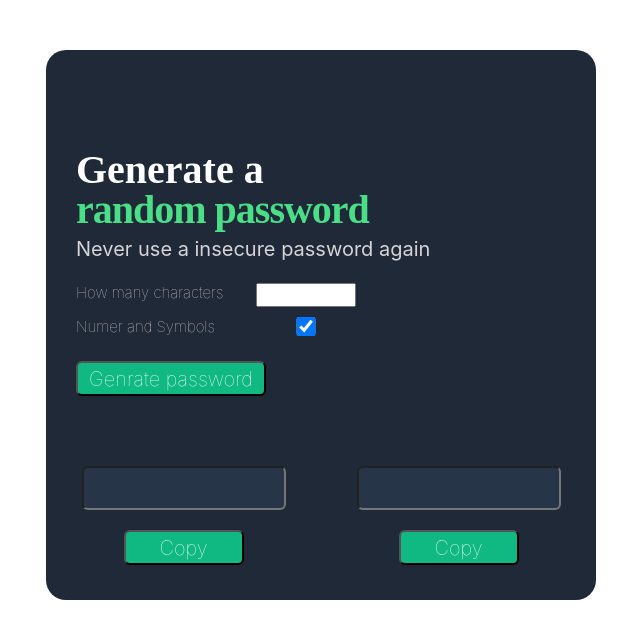
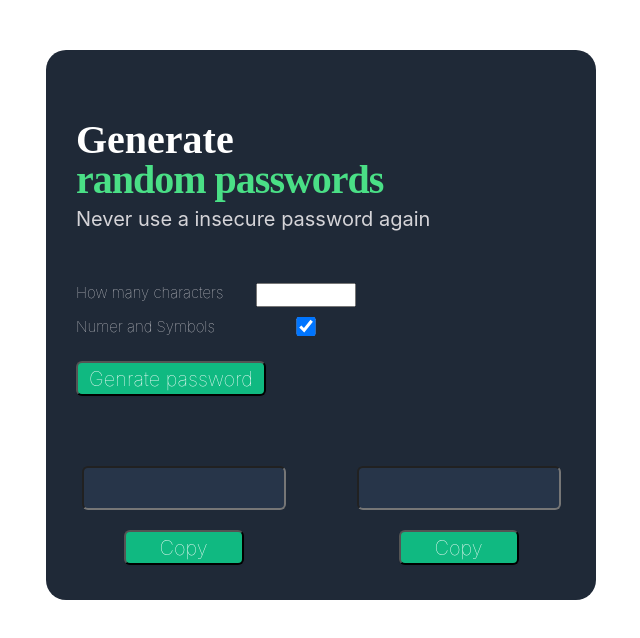
Before and after one commit to Ikamrava/Password-Gen, a plain HTML site: page index.html in a window 1280 px wide. Shown: the whole page, without its empty margins (319-959 px from the left). Drawn offline with Linux system fonts and the light colour scheme.

```diff
--- a/index.html
+++ b/index.html
@@ -12,8 +12,8 @@
   <body>
     <article>
       <div class="body">
-        <h1>Generate a</h1>
-        <h2>random password</h2>
+        <h1>Generate</h1>
+        <h2>random passwords</h2>
         <h3>Never use a insecure password again</h3>
 
 
--- a/style.css
+++ b/style.css
@@ -23,7 +23,7 @@ input {
 
 .body h1 {
   color: white;
-  padding-top: 100px;
+  padding-top: 70px;
   font-family: "Karla";
   font-style: normal;
   font-weight: 800;
@@ -87,7 +87,7 @@ input {
   display: grid;
   grid-template-columns: 200px 100px;
   gap: 10px;
-  margin-top: 20px;
+  margin-top: 50px;
   margin-bottom: 20px;
 }
 
```
